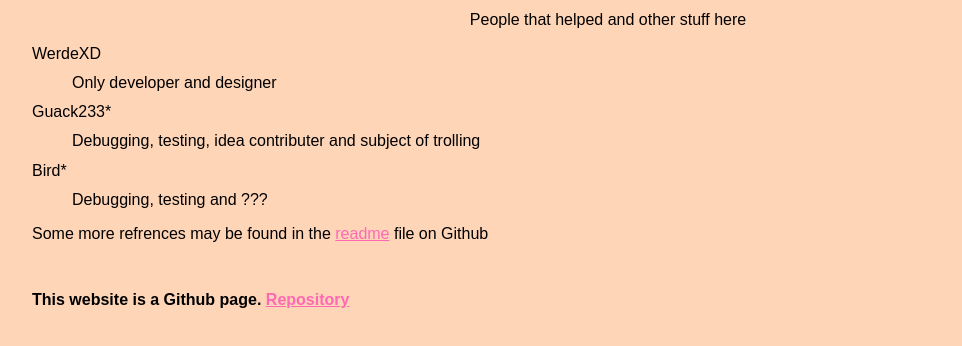
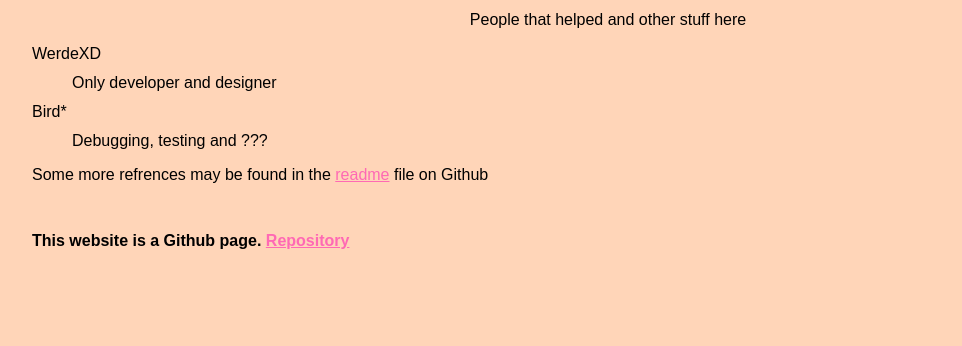
Before and after one commit to werdexd/Website, a plain HTML site: page credit.html in a window 1280 px wide. Shown: the part 152-498 px from the top of the page, without its empty margins (32-994 px from the left). Drawn offline with Linux system fonts and the light colour scheme.

Commit message:
this time no double dot

```diff
--- a/credit.html
+++ b/credit.html
@@ -21,11 +21,6 @@
 		<dl>
 			<dt>WerdeXD</dt>
 			<dd>Only developer and designer</dd>
-			<dt>Guack233*</dt>
-			<dd
-				>Debugging, testing, idea contributer and subject of
-				trolling</dd
-			>
 			<dt>Bird*</dt>
 			<dd>Debugging, testing and ???</dd>
 			<p>
```
